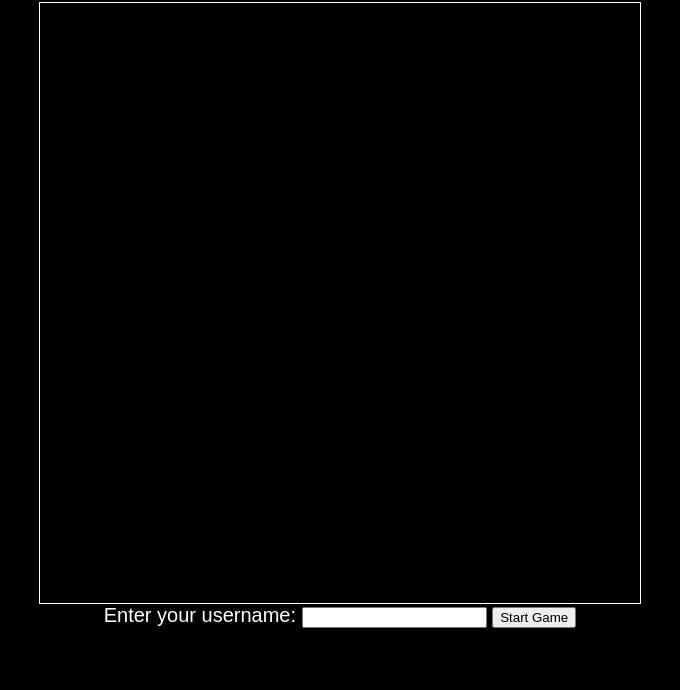
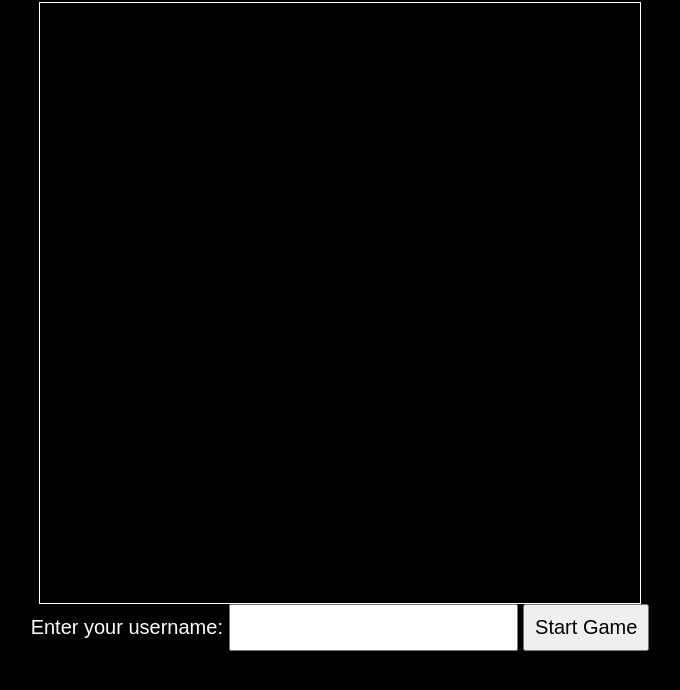
Before and after one commit to changcheng967/DouletMedia-Code-Space, a plain HTML site: page index.html in a window 1280 px wide. Shown: the part 78-768 px from the top of the page, without its empty margins (300-980 px from the left). Drawn offline with Linux system fonts and the light colour scheme.

Commit message:
Update index.html

```diff
--- a/index.html
+++ b/index.html
@@ -17,8 +17,12 @@
             margin: 0 auto;
         }
         #username {
-            display: none;
+            display: block;
             font-size: 20px;
+        }
+        input, button {
+            font-size: 20px;
+            padding: 10px;
         }
     </style>
 </head>
```
